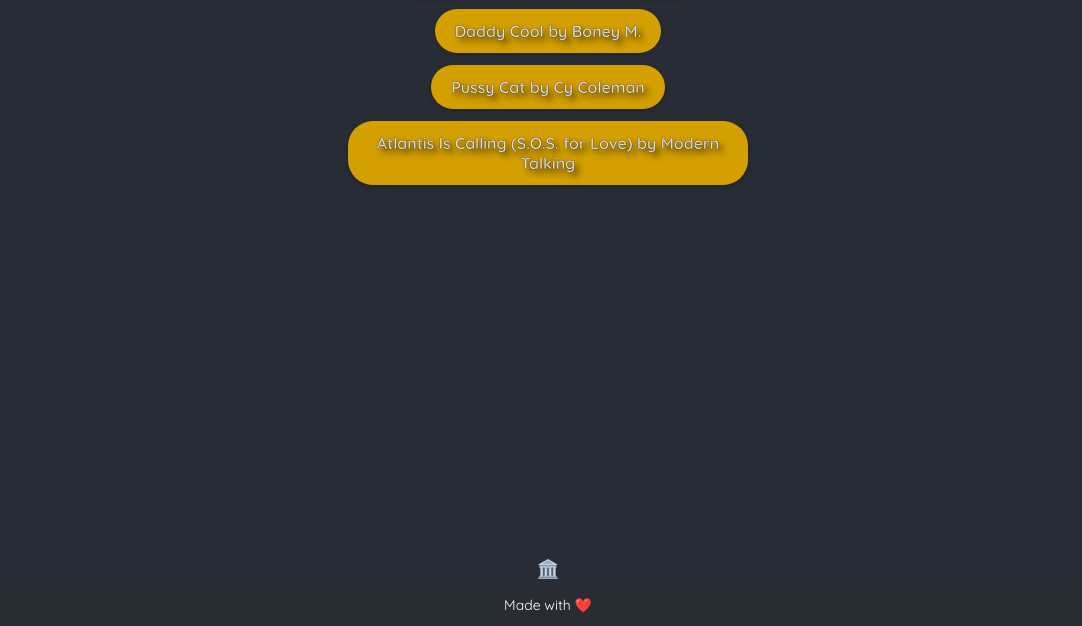
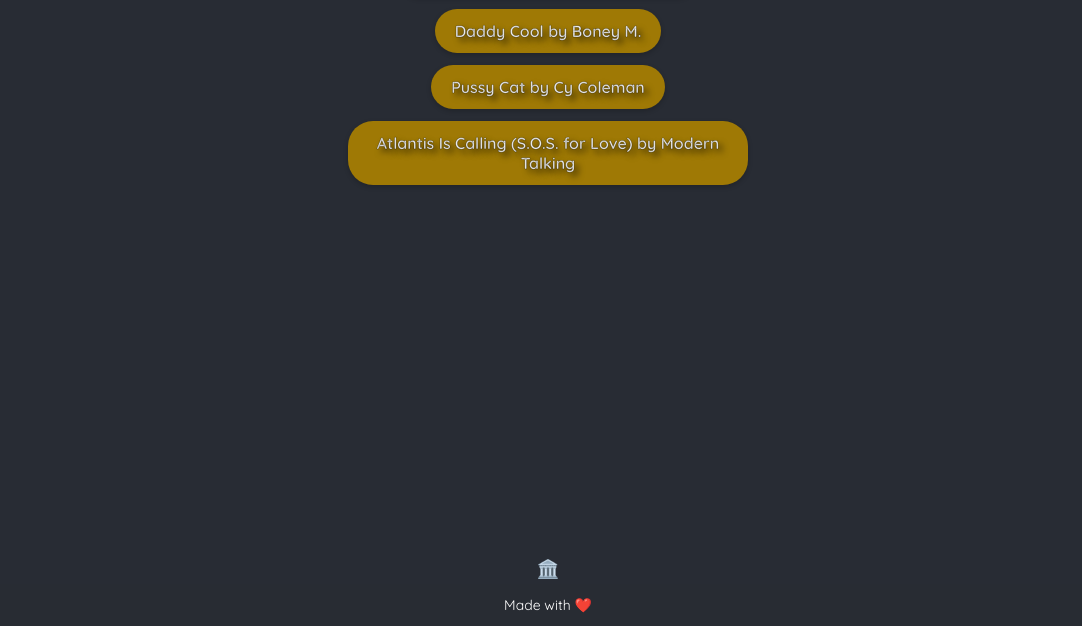
Before and after one commit to Aionna/The-Seven-Wonders-Pop-Quiz, a plain HTML site: page index.html in a window 1280 px wide. Shown: the part 284-910 px from the top of the page, without its empty margins (92-1174 px from the left). Drawn offline with Linux system fonts and the light colour scheme.

Commit message:
Changing the color of the buttons
Made them darker for visibility.

```diff
--- a/style.css
+++ b/style.css
@@ -66,7 +66,7 @@ body {
     font-size: 16px;
     border: none;
     border-radius: 25px; /* Increase border-radius for a more pill-like shape */
-    background-color: #d49f00;
+    background-color: #9f7905;
     color: white;
     cursor: pointer;
     transition: all 0.3s ease;
@@ -77,7 +77,7 @@ body {
 }
 
 .option-button:hover, .option-button:focus {
-    background-color: #b38a00;
+    background-color: #9f7905;
     transform: translateY(-2px);
     box-shadow: 0 4px 8px rgba(0, 0, 0, 0.3);
     text-shadow: 2px 2px 6px rgba(0, 0, 0, 0.7); /* Increased shadow on hover/focus */
```
